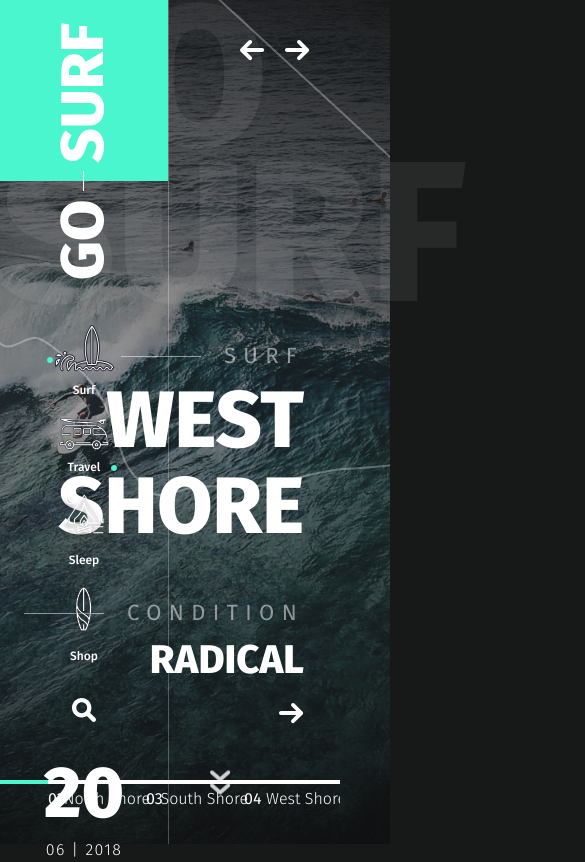
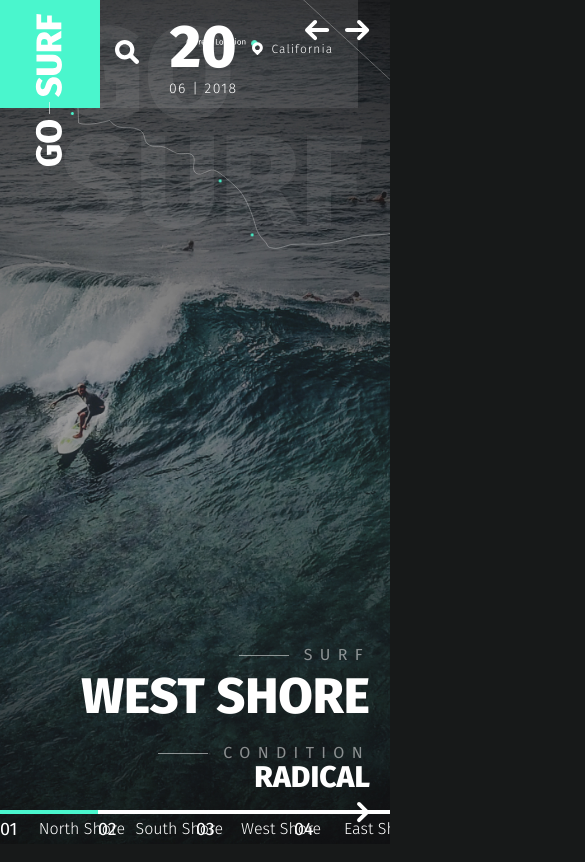
Before and after one commit to salas88/goSerf, a website: page app/index.html in a window 390 px wide. Shown: the top 862 px of the page, 585 px wide, since content can reach past the window. Drawn offline with nearby package versions, Linux system fonts and the light colour scheme.

Commit message:
responsiv started

```diff
--- a/app/index.html
+++ b/app/index.html
@@ -275,7 +275,7 @@
             </div>
         </div>
     </header>
-    <div class="container">
+    <!-- <div class="container">
         <section class="serf">
             <div class="title">
                 <span>
@@ -1742,7 +1742,7 @@
                 © Go-Surf 2018. All Rights Reserved.
             </div>
         </div>
-    </div>
+    </div> -->
 
     <script src="https://code.jquery.com/jquery-3.5.1.js"
         integrity="sha256-QWo7LDvxbWT2tbbQ97B53yJnYU3WhH/C8ycbRAkjPDc=" crossorigin="anonymous"></script>
--- a/app/scss/_media.scss
+++ b/app/scss/_media.scss
@@ -0,0 +1,133 @@
+@media (max-width: 1440px) {
+    .logo {
+        img {
+            width: 100px;
+        }
+    }
+    .header__title {
+        font-size: 130px;
+        line-height: 108px;
+        top: 20px;
+        left: 60px;
+    }
+    .menu {
+        padding-top: 10px;
+    }
+    .header__search {
+        padding-top: 8px;
+        padding-bottom: 10px;
+    }
+    .header__date {
+        font-size: 60px;
+        span {
+            font-size: 14px;
+            padding-top: 0;
+            margin-bottom: 5px;
+        }
+    }
+    .header_arrows {
+        left: 130px;
+    }
+}
+@media (max-width: 1366px) {
+    .header__aside {
+        display: flex;
+        height: 108px;
+        padding-right: 25px;
+        background-color: rgba(#fff, 0.1);
+        border-right: none;
+    }
+    .menu {
+        padding-top: 0;
+    }
+    .menu__list {
+        li {
+            display: inline-block;
+        }
+        a {
+            padding: 15px;
+        }
+    }
+    .header__search {
+        padding: 33px 15px 15px;
+    }
+    .header__date {
+        padding: 15px;
+    }
+    .header__location {
+        margin-top: 42px;
+    }
+    .slider-item__info-title {
+        font-size: 65px;
+    }
+    .header_arrows {
+        left: 20px;
+        bottom: 20px;
+    }
+}
+@media (max-width: 1340px) {
+    .header__map {
+        svg {
+            width: 500px;
+            height: 250px;
+        }
+    }
+    .slider-arrows {
+        right: 20px;
+        top: 20px;
+    }
+    .slider-arrows__left {
+        right: 60px;
+    }
+}
+@media (max-width: 1040px) {
+    .header_arrows {
+        display: none;
+    }
+    .menu {
+        display: none;
+    }
+    .header__search {
+        padding: 40px 15px 15px;
+    }
+    .slider-item__info {
+        right: 20px;
+        bottom: 17px;
+    }
+    .slider-item__info-text {
+        margin-bottom: 15px;
+        font-size: 30px;
+        line-height: 20px;
+    }
+    .headline-left {
+        line-height: 18px;
+        font-size: 16px;
+        padding-left: 65px;
+    }
+    .slider-item__info-subtext {
+        margin-bottom: 5px;
+    }
+    .headline-left::before {
+        width: 50px;
+    }
+    .slider-item__info-title {
+        margin-bottom: 20px;
+        line-height: 55px;
+        font-size: 50px;
+    }
+    .slider-dots {
+        bottom: 5px;
+        left: 0px;
+        right: 0px;
+        margin: 0 auto;
+    }
+    .dots-box{
+        width: 125px;
+    }
+    .dots-box__namber{
+        font-size: 18px;
+    }
+    .dots-box__name{
+        line-height: 18px;
+    }
+}
```
Also changed, not shown: app/css/style.min.css.
